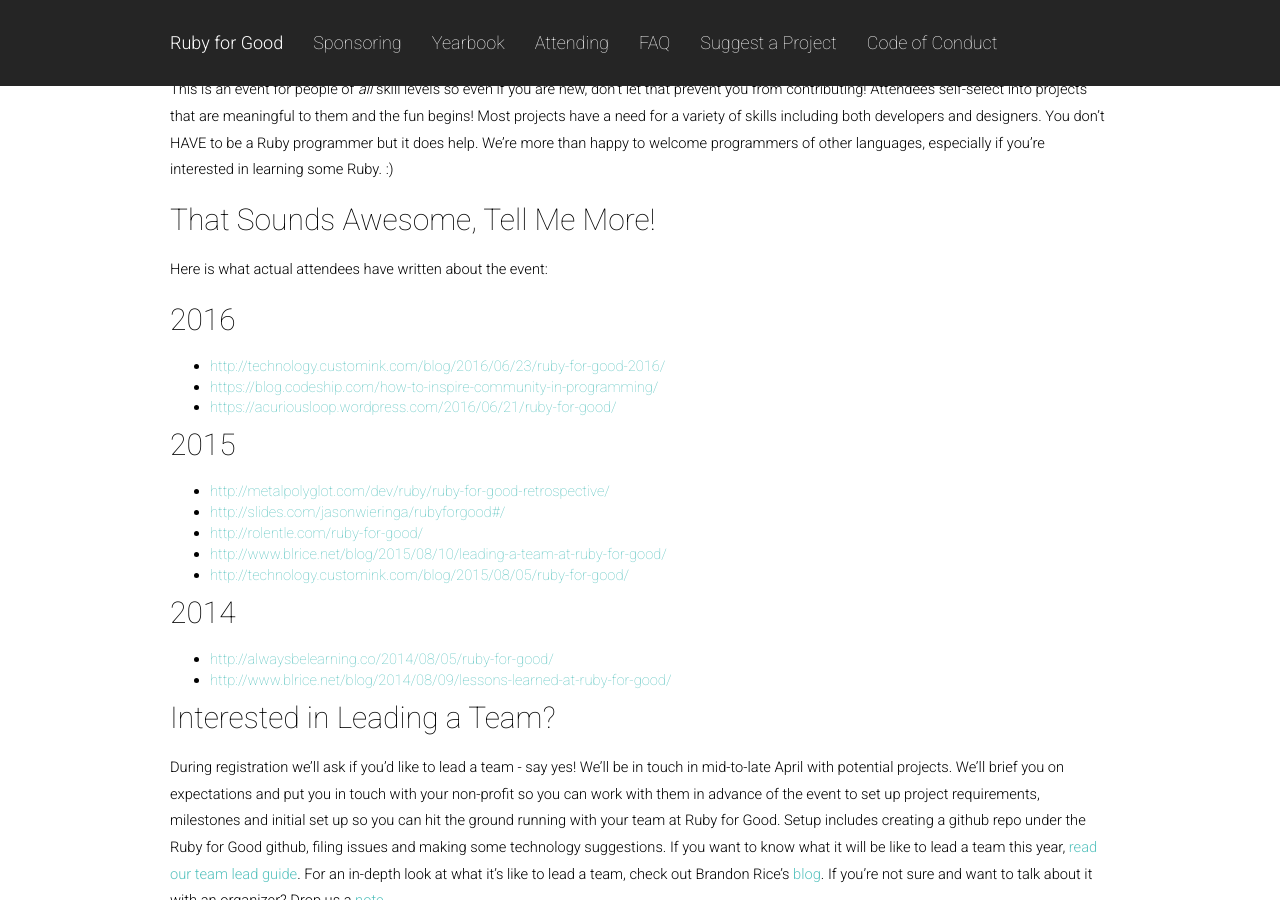
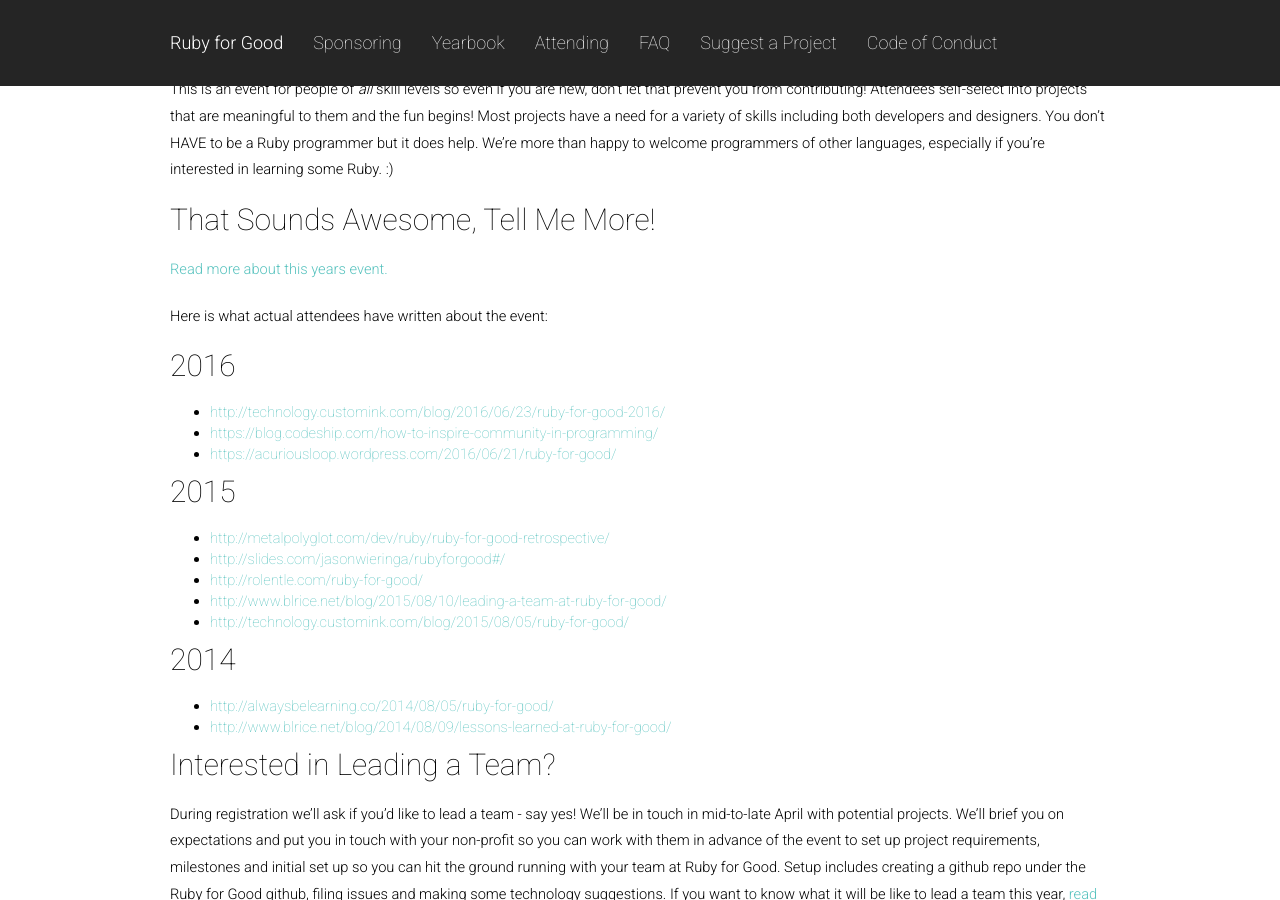
Before and after one commit to rubyforgood/rubyforgood.org--old, a Jekyll site: the page built from attend.md, in a window 1280 px wide and 900 px high, scrolled down 401 px. Built offline with Jekyll 4.4.1, drawn with Linux system fonts in a browser that asks for light colours; our own code applies the rules of GitHub Pages for plain Markdown files.

Commit message:
Update attend.md

```diff
--- a/attend.md
+++ b/attend.md
@@ -12,6 +12,8 @@ The organizers of Ruby for Good work year round contacting and working with non-
 This is an event for people of *all* skill levels so even if you are new, don't let that prevent you from contributing! Attendees self-select into projects that are meaningful to them and the fun begins! Most projects have a need for a variety of skills including both developers and designers. You don't HAVE to be a Ruby programmer but it does help. We're more than happy to welcome programmers of other languages, especially if you're interested in learning some Ruby. :)
 
 ###### That Sounds Awesome, Tell Me More!
+
+[Read more about this years event.](/2017.html)
 
 Here is what actual attendees have written about the event:
 
```
